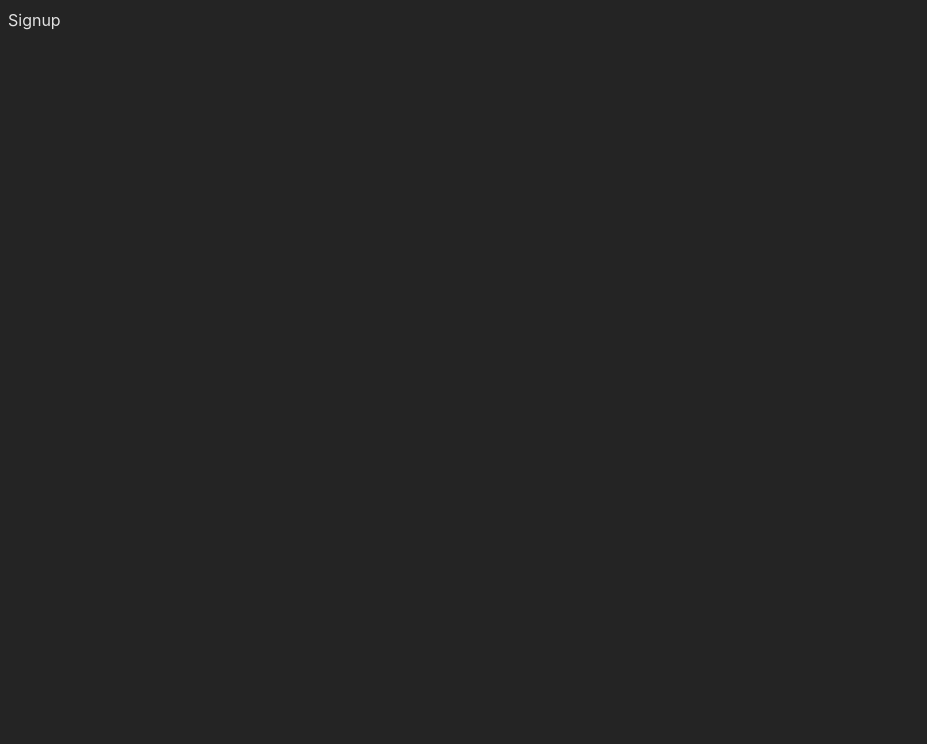
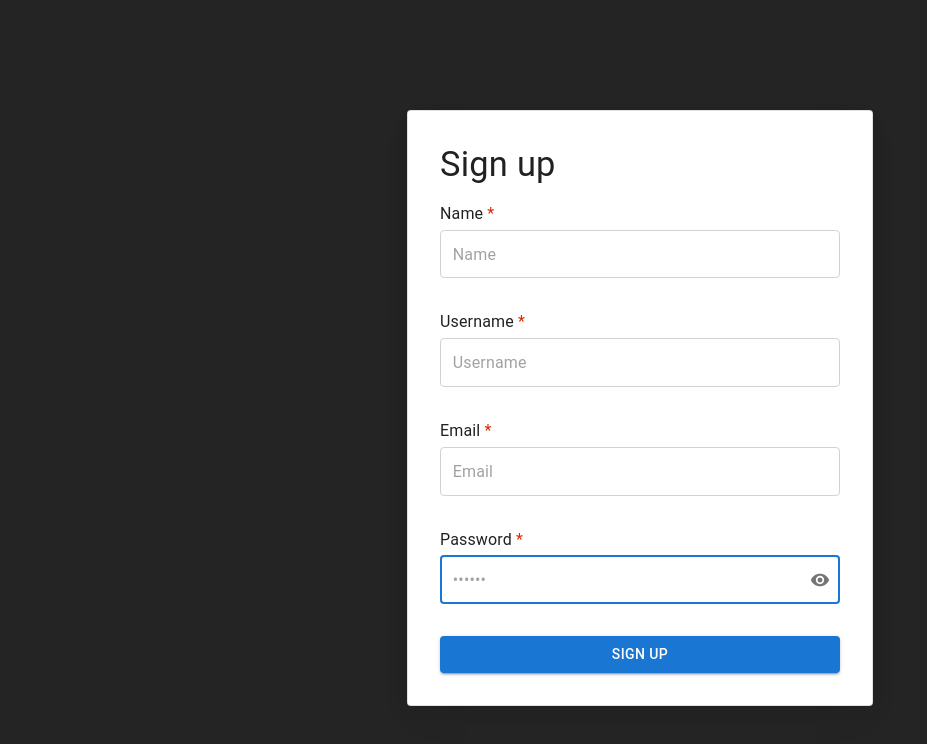
Before and after one commit to aleenaros7/booknest, a React (Vite) app in the folder frontend/: page /sign-up in a window 1280 px wide. Shown: the top 744 px of the page, without its empty margins (0-927 px from the left). Built offline with nearby package versions, Linux system fonts and the light colour scheme.

Commit message:
signup page

```diff
--- a/frontend/src/pages/Login.tsx
+++ b/frontend/src/pages/Login.tsx
@@ -19,7 +19,7 @@ const Card = styled(MuiCard)(({ theme }) => ({
   padding: theme.spacing(4),
   gap: theme.spacing(2),
   [theme.breakpoints.up("sm")]: {
-    width: "350px",
+    width: "400px",
   },
   boxShadow:
     "hsla(220, 30%, 5%, 0.05) 0px 5px 15px 0px, hsla(220, 25%, 10%, 0.05) 0px 15px 35px -5px",
@@ -70,9 +70,9 @@ export const Login = () => {
           <TextField
             label={"Username"}
             register={register}
-            error={errors["username"]}
-            id="username"
-            name="username"
+            error={errors["userName"]}
+            id="userName"
+            name="userName"
             placeholder="username"
             autoComplete="username"
             autoFocus
--- a/frontend/src/pages/Signup.tsx
+++ b/frontend/src/pages/Signup.tsx
@@ -1,5 +1,151 @@
+import * as React from "react";
+import Box from "@mui/material/Box";
+import Button from "@mui/material/Button";
+import Typography from "@mui/material/Typography";
+import MuiCard from "@mui/material/Card";
+import { styled } from "@mui/material/styles";
+import { TextField } from "../components";
+import { signupSchema } from "../validations";
+import { useValidateForm } from "../hooks";
+import { VisibilityOff, Visibility } from "@mui/icons-material";
+import { InputAdornment, IconButton } from "@mui/material";
+
+const Card = styled(MuiCard)(({ theme }) => ({
+  display: "flex",
+  flexDirection: "column",
+  alignSelf: "center",
+  width: "100%",
+  padding: theme.spacing(4),
+  gap: theme.spacing(2),
+  [theme.breakpoints.up("sm")]: {
+    width: "400px",
+  },
+  boxShadow:
+    "hsla(220, 30%, 5%, 0.05) 0px 5px 15px 0px, hsla(220, 25%, 10%, 0.05) 0px 15px 35px -5px",
+  ...theme.applyStyles("dark", {
+    boxShadow:
+      "hsla(220, 30%, 5%, 0.5) 0px 5px 15px 0px, hsla(220, 25%, 10%, 0.08) 0px 15px 35px -5px",
+  }),
+}));
+
 export const Signup = () => {
+  const [showPassword, setShowPassword] = React.useState(false);
+
+  const { register, handleSubmit, errors } = useValidateForm(signupSchema);
+
+  const handleSignup = (data: any) => {
+    console.log(data);
+  };
+
   return (
-    <div>Signup</div>
-  )
-}
+    <Box
+      sx={{
+        width: "100%",
+        height: "100vh",
+        display: "flex",
+        justifyContent: "center",
+        alignItems: "center",
+      }}
+    >
+      <Card variant="outlined">
+        <Typography
+          component="h1"
+          variant="h4"
+          sx={{ width: "100%", fontSize: "clamp(2rem, 10vw, 2.15rem)" }}
+        >
+          Sign up
+        </Typography>
+        <Box
+          component="form"
+          noValidate
+          onSubmit={handleSubmit(handleSignup)}
+          sx={{
+            display: "flex",
+            flexDirection: "column",
+            width: "100%",
+            gap: 4,
+          }}
+        >
+          <TextField
+            label={"Name"}
+            register={register}
+            error={errors["fullName"]}
+            id="fullName"
+            name="fullName"
+            placeholder="Name"
+            autoFocus
+            required
+            fullWidth
+            variant="outlined"
+          />
+          <TextField
+            label={"Username"}
+            register={register}
+            error={errors["userName"]}
+            id="userName"
+            name="userName"
+            placeholder="Username"
+            autoComplete="username"
+            autoFocus
+            required
+            fullWidth
+            variant="outlined"
+            sx={{ ariaLabel: "username" }}
+          />
+          <TextField
+            label={"Email"}
+            register={register}
+            error={errors["email"]}
+            id="email"
+            name="email"
+            placeholder="Email"
+            autoComplete="email"
+            autoFocus
+            required
+            fullWidth
+            variant="outlined"
+            sx={{ ariaLabel: "username" }}
+          />
+          <TextField
+            type={showPassword ? "text" : "password"}
+            label={"Password"}
+            register={register}
+            error={errors["password"]}
+            name="password"
+            placeholder="••••••"
+            id="password"
+            autoComplete="current-password"
+            autoFocus
+            required
+            fullWidth
+            variant="outlined"
+            slotProps={{
+              input: {
+                endAdornment: (
+                  <InputAdornment position="end">
+                    <IconButton
+                      aria-label="toggle password visibility"
+                      onClick={() => {
+                        setShowPassword(!showPassword);
+                      }}
+                      edge="end"
+                    >
+                      {showPassword ? (
+                        <VisibilityOff fontSize="small" />
+                      ) : (
+                        <Visibility fontSize="small" />
+                      )}
+                    </IconButton>
+                  </InputAdornment>
+                ),
+              },
+            }}
+          />
+          <Button type="submit" fullWidth variant="contained">
+            Sign up
+          </Button>
+        </Box>
+      </Card>
+    </Box>
+  );
+};
```
